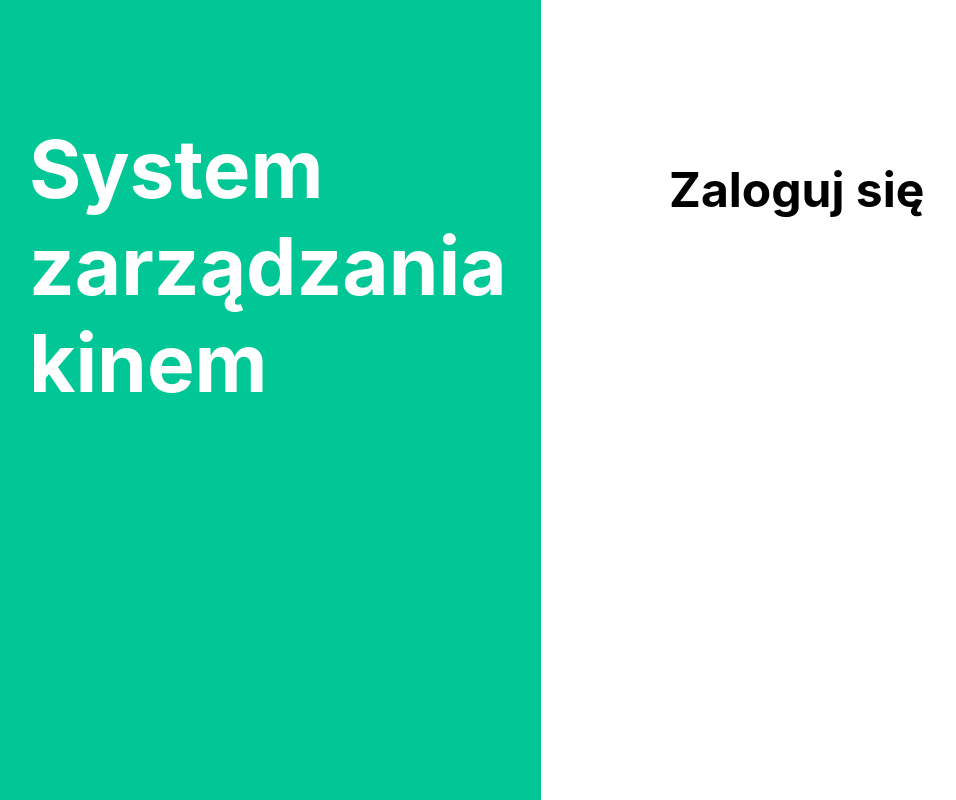
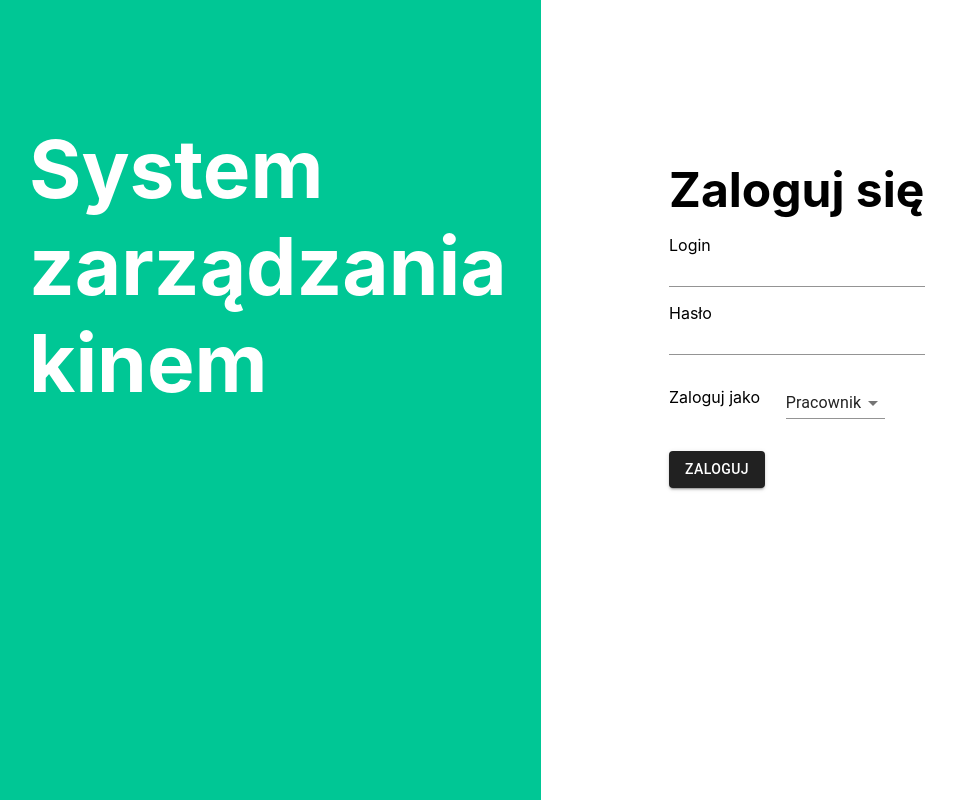
Before and after one commit to stelega/Project_IO, a React (Create React App) app in the folder ui/kino/: page / in a window 1280 px wide. Shown: the whole page, without its empty margins (99-1055 px from the left). Built offline with nearby package versions, Linux system fonts and the light colour scheme.

Commit message:
add loginForm

```diff
--- a/ui/kino/src/components/LoginPage/LoginForm.tsx
+++ b/ui/kino/src/components/LoginPage/LoginForm.tsx
@@ -1,5 +1,12 @@
-import React from 'react';
+import React, { useState } from 'react';
 import styled from 'styled-components';
+import TextField from '@material-ui/core/TextField';
+import {
+  MenuItem,
+  Button,
+  createMuiTheme,
+  ThemeProvider,
+} from '@material-ui/core';
 
 const Container = styled.div`
   margin-left: 10vw;
@@ -10,11 +17,96 @@ const Title = styled.div`
   font-size: 300%;
   font-weight: bold;
 `;
+const Input = styled.div`
+  display: block;
+  margin-top: 2vh;
+  width: 50%;
+`;
+const Select = styled.div`
+  display: flex;
+  margin-top: 4vh;
+  width: 50%;
+`;
+const MarginRight = styled.div`
+  margin-right: 2vw;
+`;
+const ButtonMargin = styled.div`
+  margin-top: 4vh;
+`;
+const customTheme = createMuiTheme({
+  palette: {
+    primary: {
+      main: '#212121',
+    },
+  },
+});
+
+interface loginType {
+  name: string;
+}
+const loginTypes: loginType[] = [
+  { name: 'Administrator' },
+  { name: 'Pracownik' },
+];
 
 const LoginForm = () => {
+  const [login, setLogin] = useState<string>('');
+  const [password, setPassword] = useState<string>('');
+  const [logType, setLogType] = useState('Pracownik');
+  const handleLoginChange = (event: React.ChangeEvent<HTMLInputElement>) => {
+    setLogin(event.target.value);
+  };
+  const handlePasswordChange = (event: React.ChangeEvent<HTMLInputElement>) => {
+    setPassword(event.target.value);
+  };
+  const handleLogTypeChange = (event: React.ChangeEvent<HTMLInputElement>) => {
+    setLogType(event.target.value);
+  };
+  const submit = () => {
+    console.log(login, password, logType);
+  };
+
   return (
     <Container>
       <Title>Zaloguj się</Title>
+      <Input>
+        Login
+        <br />
+        <TextField
+          id='login'
+          onChange={handleLoginChange}
+          fullWidth></TextField>
+      </Input>
+      <Input>
+        Hasło
+        <br />
+        <TextField
+          id='password'
+          type='password'
+          onChange={handlePasswordChange}
+          fullWidth></TextField>
+      </Input>
+      <Select>
+        <MarginRight>Zaloguj jako</MarginRight>
+        <TextField
+          id='log-type'
+          select
+          value={logType}
+          onChange={handleLogTypeChange}>
+          {loginTypes.map((option) => (
+            <MenuItem key={option.name} value={option.name}>
+              {option.name}
+            </MenuItem>
+          ))}
+        </TextField>
+      </Select>
+      <ButtonMargin>
+        <ThemeProvider theme={customTheme}>
+          <Button variant='contained' color='primary' onClick={submit}>
+            Zaloguj
+          </Button>
+        </ThemeProvider>
+      </ButtonMargin>
     </Container>
   );
 };
```
